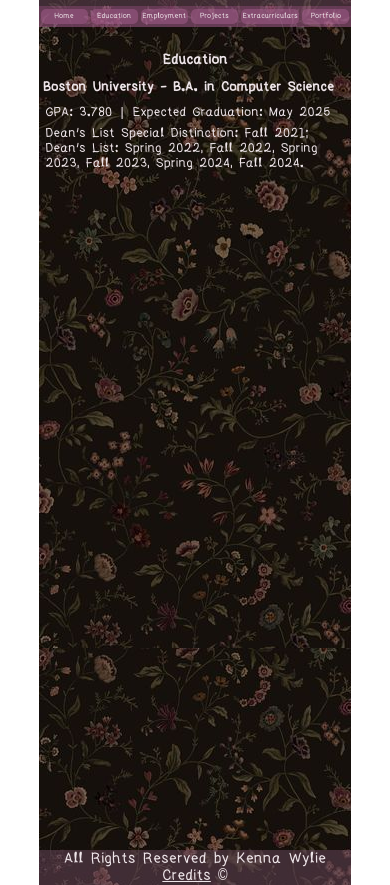
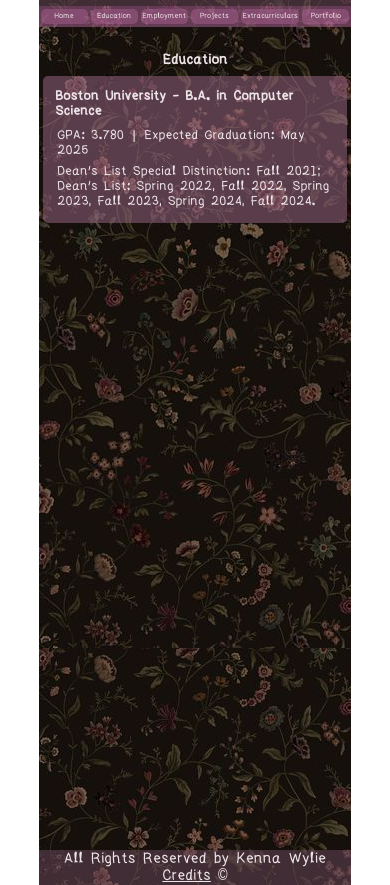
Before and after one commit to kennajw/mp-1, a plain HTML site: page education.html in a window 390 px wide. Shown: the part 63-948 px from the top of the page. Drawn offline with Linux system fonts and the light colour scheme.

Commit message:
contrast changes

```diff
--- a/css/education.css
+++ b/css/education.css
@@ -87,6 +87,13 @@
     font-size: calc(2px + 2.3vw);
 }
 
+#education-card {
+    padding: 1vh;
+    margin: 1vh 1vw;
+    background: rgba(157, 106, 137, 0.5);
+    border-radius: 5px;
+}
+
 @media screen and (max-width: 750px) {
     header {
         align-items: center;
@@ -144,4 +151,10 @@
         text-align: center;
         font-size: calc(2px + 3.3vw);
     }
+
+    #education-card {
+        justify-content: center;
+        background: rgba(157, 106, 137, 0.5);
+        border-radius: 5px;
+    }
 }
--- a/education.html
+++ b/education.html
@@ -36,9 +36,11 @@
                     <div id="main-container">
                         <h2 id="main-title">Education</h2>
 
-                        <h3>Boston University - B.A. in Computer Science</h3>
-                        <p>GPA: 3.780 | Expected Graduation: May 2025</p>
-                        <p>Dean's List Special Distinction: Fall 2021; Dean's List: Spring 2022, Fall 2022, Spring 2023, Fall 2023, Spring 2024, Fall 2024.</p>
+                        <div id="education-card">
+                            <h3>Boston University - B.A. in Computer Science</h3>
+                            <p>GPA: 3.780 | Expected Graduation: May 2025</p>
+                            <p>Dean's List Special Distinction: Fall 2021; Dean's List: Spring 2022, Fall 2022, Spring 2023, Fall 2023, Spring 2024, Fall 2024.</p>
+                        </div>
                     </div>
                 </main>
             </div>
```
Also changed, not shown: css/home.css (+13 -0 lines), index.html (+5 -3 lines).
